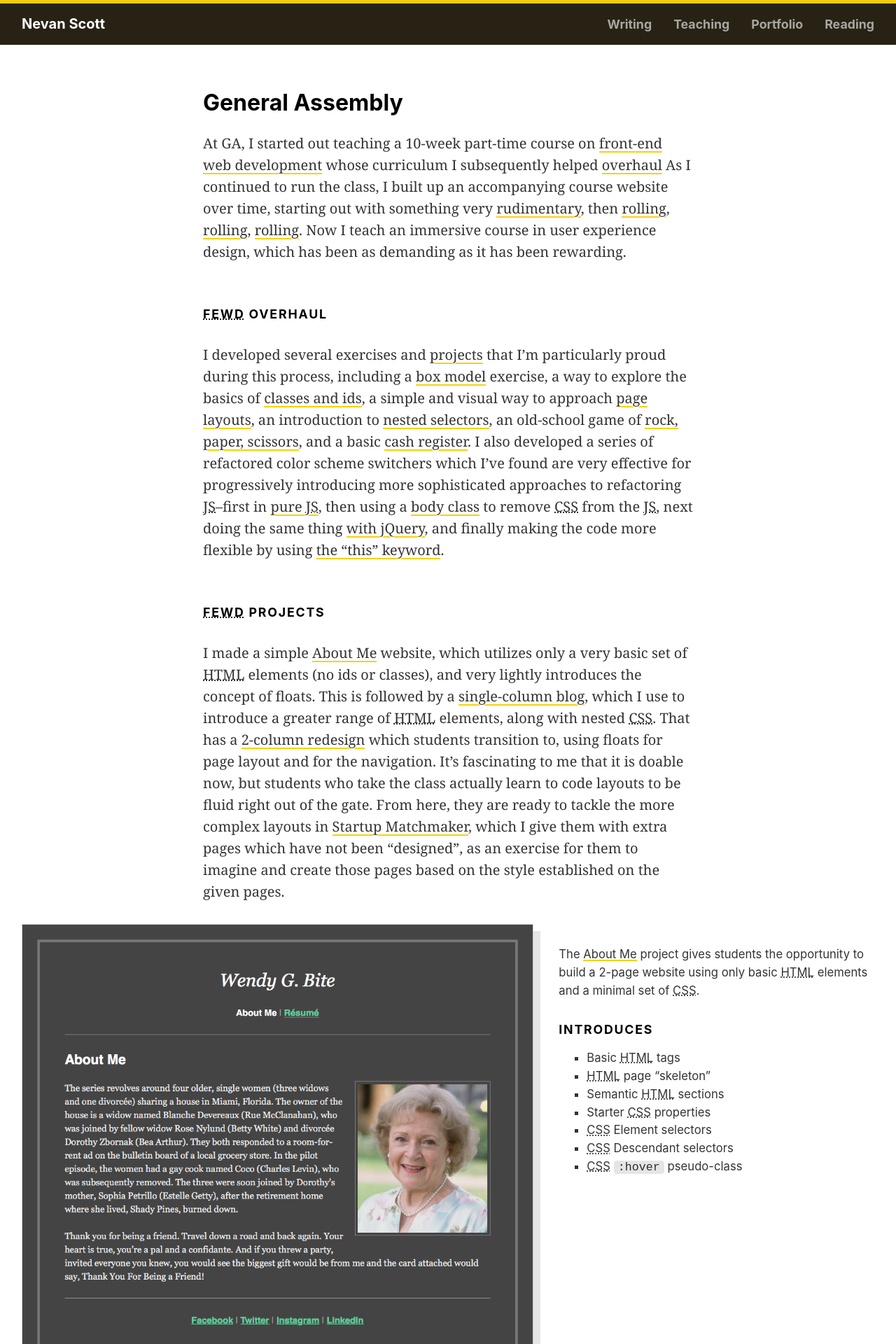
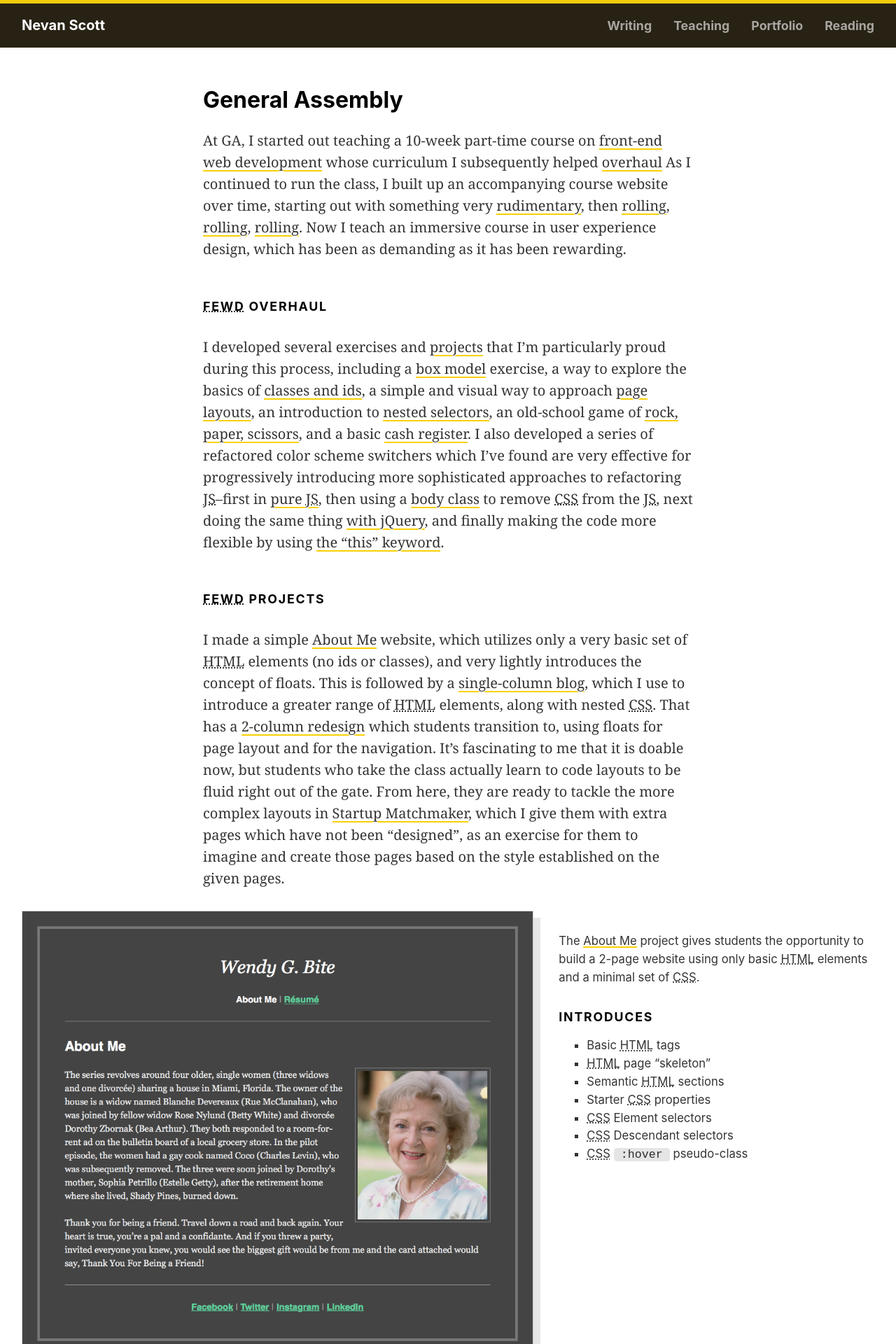
Before and after one commit to nevanscott/nevanscott.github.io, a Jekyll site: the page built from ga.md, in a window 1280 px wide. Shown: the top 1920 px of the page at 70% size. Built offline with Jekyll 4.4.1, drawn with Linux system fonts in a browser that asks for light colours.

Commit message:
Simplify the spacing scale

```diff
--- a/_sass/base.scss
+++ b/_sass/base.scss
@@ -32,7 +32,7 @@ main >, section >, article > {
 	}
 }
 article {
-  margin-bottom: var(--type-space-double);
+  margin-bottom: var(--type-space-500);
 }
 
 hr {
@@ -53,11 +53,11 @@ h2 {
 	font-size: var(--font-size-subhead);
 	font-weight: bold;
 	letter-spacing: .1em;
-	margin: var(--type-space-double) 0 var(--type-space-single);
+	margin: var(--type-space-500) 0 var(--type-space-400);
 	text-transform: uppercase;
 }
 p {
-	margin: 0 auto var(--type-space-single);
+	margin: 0 auto var(--type-space-400);
 	&.lede {
 	  color: var(--text-display-color);
 	  font-family: var(--font-family-display);
@@ -75,12 +75,12 @@ time {
   display: block;
   font-family: var(--font-family-caption);
   font-size: var(--font-size-caption);
-  margin: 0 auto var(--type-space-single);
+  margin: 0 auto var(--type-space-400);
 }
 code {
   background: var(--highlight-color);
   border-radius: .25em;
-  padding: 0 var(--type-space-fifth);
+  padding: 0 var(--type-space-200);
 }
 ul {
   list-style: square;
@@ -88,10 +88,10 @@ ul {
 dt {
   font-family: var(--font-family-display);
   font-weight: bold;
-  margin-top: var(--type-space-single);
+  margin-top: var(--type-space-400);
 }
 dd {
-  margin: var(--type-space-half) 0 var(--type-space-single);
+  margin: var(--type-space-300) 0 var(--type-space-400);
   padding: 0;
 }
 blockquote {
@@ -100,8 +100,8 @@ blockquote {
   font-size: smaller;
   margin-left: 0;
   margin-right: 0;
-  padding-left: var(--type-space-double);
-  padding-right: var(--type-space-double);
+  padding-left: var(--type-space-500);
+  padding-right: var(--type-space-500);
   &:before {
     color: var(--brand-text-color);
     content: '“';
@@ -116,9 +116,9 @@ blockquote {
   blockquote {
     border-left: 1px solid var(--brand-stroke-color);
     font-size: 1em;
-    margin-left: var(--type-space-single);
-    margin-right: var(--type-space-single);
-    padding-left: var(--type-space-single);
+    margin-left: var(--type-space-400);
+    margin-right: var(--type-space-400);
+    padding-left: var(--type-space-400);
     padding-right: 0;
     &:before {
       display: none;
--- a/_sass/components/figure.scss
+++ b/_sass/components/figure.scss
@@ -1,14 +1,14 @@
 figure {
-  margin: 0 0 var(--type-space-single);
+  margin: 0 0 var(--type-space-400);
   padding: 0;
   figcaption {
     font-family: var(--font-family-caption);
     font-size: smaller;
-    margin-bottom: var(--type-space-double);
-    margin-top: var(--type-space-half);
+    margin-bottom: var(--type-space-500);
+    margin-top: var(--type-space-300);
     h2 {
-      margin-top: var(--type-space-half);
-      margin-bottom: var(--type-space-half);
+      margin-top: var(--type-space-300);
+      margin-bottom: var(--type-space-300);
     }
   }
 }
@@ -24,7 +24,7 @@ figure.screenshot {
     }
   }
   @media #{$ssl} {
-    padding-bottom: var(--type-space-single);
+    padding-bottom: var(--type-space-400);
     overflow: auto;
     .browser {
       float: left;
@@ -34,7 +34,7 @@ figure.screenshot {
       box-sizing: border-box;
       float: right;
       margin-bottom: 0;
-      margin-top: var(--type-space-single);
+      margin-top: var(--type-space-400);
       width: 37%;
     }
   }
--- a/_sass/components/footnotes.scss
+++ b/_sass/components/footnotes.scss
@@ -1,6 +1,6 @@
 .footnotes {
   font-size: var(--font-size-caption);
-  margin-top: var(--type-space-double);
+  margin-top: var(--type-space-500);
   hr {
     display: none;
   }
--- a/_sass/globals/_typography.scss
+++ b/_sass/globals/_typography.scss
@@ -31,7 +31,8 @@
   --line-height-heading: 1.2;
   --reading-measure: calc(35 * var(--font-size-base));
   --type-space: var(--line-height-base);
-  --type-space-interval: 2;
+  --type-space-ratio: calc(7/8);
+  --type-space-interval: calc(2 * var(--type-space-ratio));
   --type-space-100: calc(var(--type-space-200) / var(--type-space-interval));
   --type-space-200: calc(var(--type-space-300) / var(--type-space-interval));
   --type-space-300: calc(var(--type-space-400) / var(--type-space-interval));
@@ -41,10 +42,6 @@
   --type-space-700: calc(var(--type-space-interval) * var(--type-space-600));
   --type-space-800: calc(var(--type-space-interval) * var(--type-space-700));
   --type-space-900: calc(var(--type-space-interval) * var(--type-space-800));
-  --type-space-fifth: calc(0.2 * var(--line-height-base));
-  --type-space-half: calc(0.5 * var(--line-height-base));
-  --type-space-single: calc(1 * var(--line-height-base));
-  --type-space-double: calc(2 * var(--line-height-base));
   --type-space-tad: var(--type-space-400);
   --type-space-dash: var(--type-space-300);
   --type-space-pinch: var(--type-space-200);
--- a/_sass/layout.scss
+++ b/_sass/layout.scss
@@ -7,9 +7,9 @@ header[role=banner] {
   color: var(--header-text-color);
   font-family: var(--font-family-interface);
   font-weight: bold;
-  margin-bottom: var(--type-space-single);
-  padding-top: var(--type-space-half);
-  padding-bottom: var(--type-space-half);
+  margin-bottom: var(--type-space-400);
+  padding-top: var(--type-space-300);
+  padding-bottom: var(--type-space-300);
   overflow: auto;
   display: flex;
   flex-direction: row;
@@ -47,7 +47,7 @@ header[role=banner] {
 }
 
 main[role=main] {
-  margin-top: var(--type-space-double);
+  margin-top: var(--type-space-500);
   h1 {
     font-size: var(--font-size-title);
     font-weight: bold;
@@ -58,7 +58,7 @@ footer[role=contentinfo] {
   border-top: 1px solid var(--hair-stroke-color);
   font-family: var(--font-family-interface);
   font-size: var(--font-size-caption);
-  margin-top: var(--type-space-double);
+  margin-top: var(--type-space-500);
   padding-top: var(--type-space-dash);
 	nav {
 	  display: inline;
```
